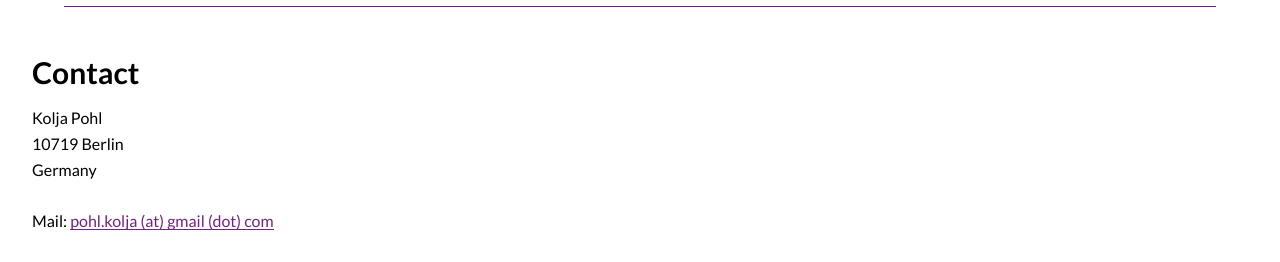
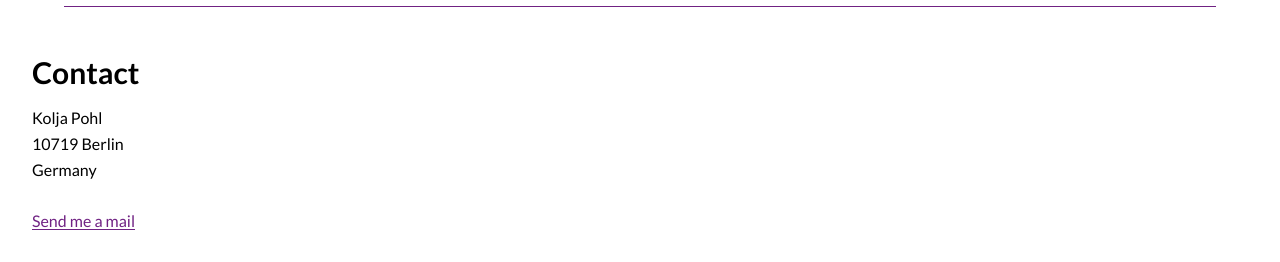
Before and after one commit to koljapohl/website-portfolio, a plain HTML site: page contact.html in a window 1280 px wide. Shown: the part 97-359 px from the top of the page. Drawn offline with nearby package versions, Linux system fonts and the light colour scheme.

Commit message:
[CHANGE] mailto a-tag

```diff
--- a/contact.html
+++ b/contact.html
@@ -43,7 +43,7 @@
             10719 Berlin<br>
             Germany<br>
             <br>
-            Mail: <a href="mailto:pohl.kolja@gmail.com" class="link__animated" aria-hidden="true">pohl.kolja (at) gmail (dot) com</a>
+            <a href="mailto:pohl.kolja@gmail.com?subject=[website] Here's a new request" class="link__animated" aria-hidden="true">Send me a mail</a>
         </div>
         <!--Contact form-->
         <!-- <form action="'#'" method="post" id="contact-form">
```
